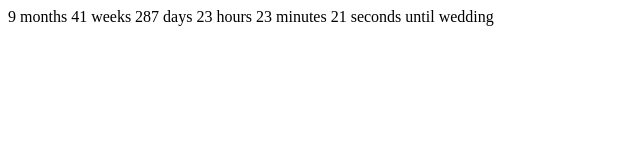
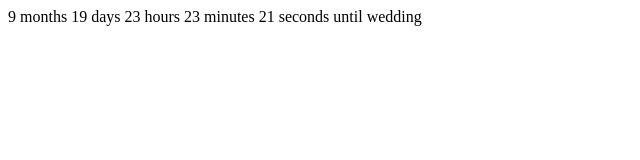
Before and after one commit to hzburki/wedding-site, a Gatsby site: page / in a window 1280 px wide. Shown: the whole page, without its empty margins (0-640 px from the left). Built offline with nearby package versions, Linux system fonts and the light colour scheme; Gatsby itself is replaced by a stand-in of ours.

Commit message:
added days remaining in the current month

```diff
--- a/src/helpers/timer.js
+++ b/src/helpers/timer.js
@@ -1,9 +1,14 @@
+import moment from 'moment'
+
 export const calculateIntervals = ({ days }) => {
   // months = days × 0.032855
   const months = (Number(days) * 0.032855).toFixed(0)
 
+  // days in current month
+  const daysInMonth = moment().endOf('month').diff(moment(), 'days');
+
   // weeks = days / 7
   const weeks = Number(days) / 7
 
-  return { weeks, months }
+  return { weeks, months, daysInMonth }
 }
--- a/src/pages/index.js
+++ b/src/pages/index.js
@@ -1,5 +1,6 @@
+import moment from 'moment'
 import * as React from "react"
-import moment from 'moment-timezone'
+import momentTz from 'moment-timezone'
 import Countdown from 'react-countdown';
 
 import { calculateIntervals } from "../helpers/timer"
@@ -9,15 +10,14 @@ const WEDDING_DATE = '2022-10-28 00:00:00';
 const IndexPage = () => {
   const renderer = (event) => {
     const { days, hours, minutes, seconds } = event
-    const { weeks, months } = calculateIntervals({ days })
+    const { months, daysInMonth } = calculateIntervals({ days })
 
     console.log('event', event)
 
     return (
       <span>
         {months}{' '}months{' '}
-        {weeks}{' '}weeks{' '}
-        {days}{' '}days{' '}
+        {daysInMonth}{' '}days{' '}
         {hours}{' '}hours{' '}
         {minutes}{' '}minutes{' '}
         {seconds}{' '}seconds{' '}
@@ -26,7 +26,9 @@ const IndexPage = () => {
     )
   }
 
-  const timezoneCorrectedData = moment.tz(WEDDING_DATE, 'Asia/Karachi').toDate();
+  const timezoneCorrectedData = momentTz.tz(WEDDING_DATE, 'Asia/Karachi').toDate();
+
+  console.log('days difference', moment().diff(timezoneCorrectedData, 'days'))
 
   return (
     <Countdown
```
